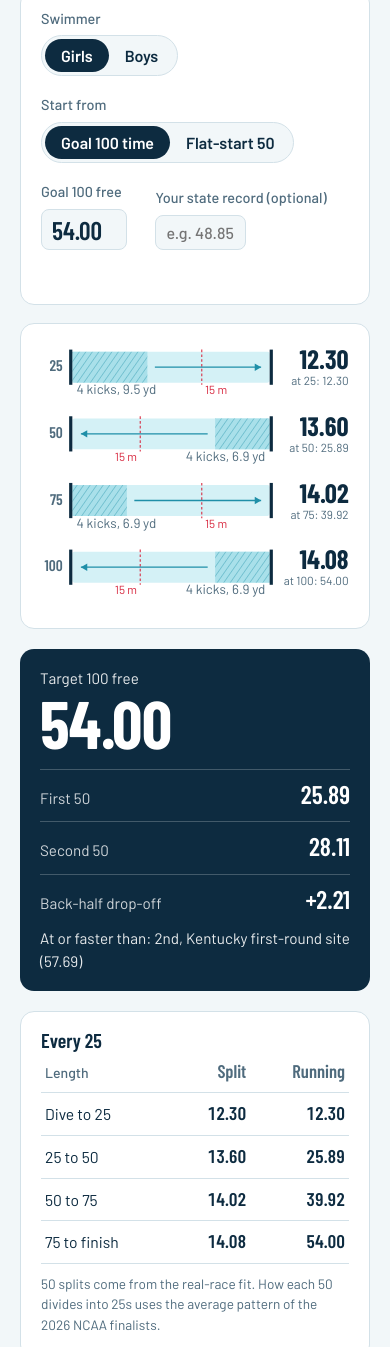
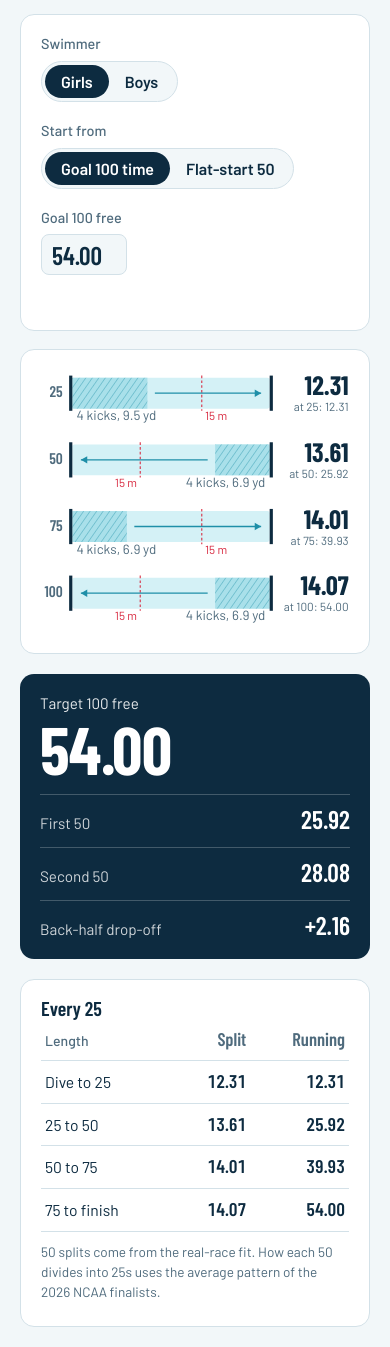
Before and after one commit to amc1285/100-free-simulator, a plain HTML site: page index.html in a window 390 px wide. Shown: the part 241-1588 px from the top of the page. Drawn offline with nearby package versions, Linux system fonts and the light colour scheme.

Commit message:
Use Nebraska state meet data; remove state record box and tier line

```diff
--- a/index.html
+++ b/index.html
@@ -92,8 +92,6 @@ section.block{margin-top:40px}
 .ladder li.me{background:var(--rope-soft)}
 .ladder li.me .lt,.ladder li.me .ll{color:var(--rope);font-weight:600}
 .ladder li.me .bar i{background:var(--rope)}
-.ladder li.sr .ll{color:var(--good);font-weight:600}
-.ladder li.sr .bar i{background:var(--good)}
 
 .check{display:flex;flex-wrap:wrap;gap:16px 24px;align-items:flex-end}
 .verdict{margin-top:14px;padding:14px 16px;border-left:5px solid var(--deep);background:var(--bg);border-radius:6px;max-width:72ch}
@@ -117,7 +115,7 @@ footer li{margin:.3em 0}
 <div class="wrap">
   <header>
     <h1>100 Free Race Builder</h1>
-    <p class="lede">Ideal splits, reaction time and underwater targets for a high school 100 yard freestyle, built from real 2026 state-meet, national-record and NCAA races. Type a goal time or a flat-start 50 to see what the race should look like.</p>
+    <p class="lede">Ideal splits, reaction time and underwater targets for a high school 100 yard freestyle, built from real 2026 Nebraska state-meet, national-record and NCAA races. Type a goal time or a flat-start 50 to see what the race should look like.</p>
   </header>
 
   <div class="controls" role="group" aria-label="Race settings">
@@ -139,10 +137,6 @@ footer li{margin:.3em 0}
       <label for="t-in" id="t-lbl">Goal 100 free</label>
       <input id="t-in" type="text" inputmode="decimal" value="54.00" autocomplete="off" aria-describedby="t-err">
     </div>
-    <div class="field">
-      <label for="sr-in">Your state record (optional)</label>
-      <input id="sr-in" class="small" type="text" inputmode="decimal" placeholder="e.g. 48.85" autocomplete="off">
-    </div>
     <div class="field" style="flex-basis:100%">
       <div class="err" id="t-err" role="status"></div>
     </div>
@@ -162,7 +156,6 @@ footer li{margin:.3em 0}
       <div class="row"><span>First 50</span><span id="s-f50">—</span></div>
       <div class="row"><span>Second 50</span><span id="s-s50">—</span></div>
       <div class="row"><span>Back-half drop-off</span><span id="s-diff">—</span></div>
-      <div class="tier" id="s-tier"></div>
     </div>
   </div>
 
@@ -218,15 +211,15 @@ footer li{margin:.3em 0}
 
   <footer>
     <h3>How the model works</h3>
-    <p>Pacing: across 50 girls’ and women’s swims and 49 boys’ and men’s swims from 45.17 to 1:03.12 and 39.91 to 52.76, the second 50 averaged about 8 to 9 percent slower than the first 50, and the middle half of all swims fell between 7.5 and 10 percent. That share barely changes with level for girls. Faster boys go out a little harder, so the boys’ ideal leans slightly more front-loaded at the top end.</p>
-    <p>50-to-100 projection: paired 50 and 100 swims from the same meets put the 100 at roughly 2.15 to 2.20 times the 50 for the fastest swimmers and about 2.22 to 2.26 times for slower high school swimmers.</p>
+    <p>Pacing: the model uses all 32 girls and 32 boys from the 2026 Nebraska state 100 free, plus NCAA finalists and national high school record swims (38 girls’ and women’s swims from 45.17 to 58.38, 37 boys’ and men’s swims from 39.91 to 54.61). For girls, the second 50 averaged about 8.4 percent slower than the first, with the middle half of swims between 7.2 and 9.4 percent. Boys go out harder: their second 50 averaged about 10 percent slower, with the middle half between 8.5 and 11.6 percent. In both groups that share barely changes from a 32nd-place state swimmer to an NCAA champion.</p>
+    <p>50-to-100 projection: swimmers who swam both the 50 and 100 at the 2026 Nebraska state meet went about 2.17 to 2.25 times their 50 time in the 100 (typical: about 2.19 for girls and 2.21 for boys). The fastest elite swimmers come in a little lower.</p>
     <p>Underwaters: elite references include a 2018 analysis of Dressel’s 50 yard record (about 12.9 meters and six kicks off the start, about 11.2 meters and six or seven kicks off the turn) and a 2025 study of elite long-course 100 free turns (men breaking out near 7.1 meters, women near 5.8 meters). High school values are scaled estimates, not measurements.</p>
     <h3 style="margin-top:16px">Sources</h3>
     <ul>
       <li><a href="https://swimmeetresults.tech/NCAA-Division-I-Women-2026/260318F017.htm">2026 NCAA Division I Women, 100 free results with reaction times and 25 splits</a></li>
       <li><a href="https://swimmeetresults.tech/NCAA-Division-I-Men-2026/260325F017.htm">2026 NCAA Division I Men, 100 free results with reaction times and 25 splits</a></li>
-      <li><a href="https://khsaa.org/swimming/2026/state/260220F013.htm">2026 Kentucky state meet, girls 100 free</a> and <a href="https://khsaa.org/swimming/2026/state/260220F014.htm">boys 100 free</a></li>
-      <li><a href="https://khsaa.org/swimming/2026/261stRoundSite1GirlsResults.pdf">2026 Kentucky first-round site results, girls</a> and <a href="https://khsaa.org/swimming/2026/261stRoundSite1BoysResults.pdf">boys</a></li>
+      <li><a href="https://sidearmstats.com/nebraska/swimdive/260226F013.htm">2026 NSAA State Championships, girls 100 free</a> and <a href="https://sidearmstats.com/nebraska/swimdive/260226F014.htm">boys 100 free</a></li>
+      <li><a href="https://sidearmstats.com/nebraska/swimdive/260226F007.htm">2026 NSAA State Championships, girls 50 free</a> and <a href="https://sidearmstats.com/nebraska/swimdive/260226F008.htm">boys 50 free</a></li>
       <li><a href="https://www.swimmingworldmagazine.com/news/rylee-erisman-breaks-gretchen-walshs-national-high-school-record-in-100-freestyle/">Rylee Erisman’s 46.73 national high school record (Swimming World)</a></li>
       <li><a href="https://swimswam.com/maximus-williamson-sets-another-national-high-school-record-with-41-54-100-free/">Maximus Williamson’s 41.54 national high school record (SwimSwam)</a></li>
       <li><a href="https://swimswam.com/gretchen-walsh-takes-down-weitzeils-national-hs-record-with-46-9-100-free/">Gretchen Walsh’s 46.98 high school swim (SwimSwam)</a></li>
@@ -245,7 +238,8 @@ footer li{margin:.3em 0}
   var MODEL = {
     girls: {
       slow: 68, fast: 44.71,
-      ratio: function(t){ return clamp(1.0951 - 0.00018*t, 1.07, 1.10); },
+      ratio: function(t){ return clamp(1.0878 - 0.00008*t, 1.07, 1.10); },
+      band: [1.072, 1.094],
       share25: 0.4749, share3: 0.4990,
       f50: { a: 2.0573, b: 0.00273 },
       rt: [0.77, 0.658], suw: [5, 12.5], tuw: [3, 9.5], sk: [2, 6], tk: [2, 5],
@@ -254,11 +248,12 @@ footer li{margin:.3em 0}
         {t:45.17, l:"2026 NCAA champion, Torri Huske"},
         {t:46.73, l:"National HS record, Rylee Erisman (2025)"},
         {t:47.02, l:"8th place, 2026 NCAA final"},
+        {t:49.48, l:"Nebraska state meet record, Olivia Calegan (2017)"},
         {t:50.17, l:"NISCA All-America standard"},
-        {t:50.66, l:"2026 Kentucky state champion"},
-        {t:53.46, l:"8th place, 2026 Kentucky state final"},
-        {t:57.69, l:"2nd, Kentucky first-round site"},
-        {t:62.02, l:"14th, Kentucky first-round site"}
+        {t:50.17, l:"2026 Nebraska state champion, Millie Knudson"},
+        {t:53.72, l:"8th place, 2026 Nebraska state final"},
+        {t:55.23, l:"Slowest prelim swim to make the 2026 Nebraska finals"},
+        {t:58.38, l:"32nd, 2026 Nebraska state prelims"}
       ],
       races: [
         ["Torri Huske, 2026 NCAA final", "45.17", ".58", "10.16", "21.41", "33.16"],
@@ -267,31 +262,36 @@ footer li{margin:.3em 0}
         ["Rylee Erisman, national HS record", "46.73", "", "", "22.75", ""],
         ["Gretchen Walsh, HS (2020)", "46.98", "", "", "22.66", ""],
         ["Julia Dennis, 2026 NCAA final", "47.02", ".63", "10.42", "22.25", "34.71"],
-        ["Lauren Wedeking, Kentucky state champ", "50.66", "", "", "24.71", ""],
-        ["Kennedy Brooks, Kentucky state final", "51.48", "", "", "24.77", ""],
-        ["Madeline Peyton, Kentucky state final", "53.46", "", "", "25.44", ""],
-        ["Ryleigh Bevil, Kentucky first round", "54.34", "", "", "25.56", ""],
-        ["Chloe Parsons, Kentucky first round", "57.69", "", "", "27.75", ""],
-        ["Grace Bullock, Kentucky first round", "59.42", "", "", "28.43", ""],
-        ["Bella Waters, Kentucky first round", "1:02.02", "", "", "29.69", ""]
+        ["Millie Knudson, 2026 Nebraska state champ", "50.17", "", "", "24.09", ""],
+        ["Jenna Polking, 2026 Nebraska state final", "50.81", "", "", "24.35", ""],
+        ["Kayla Wischhof, 2026 Nebraska state final", "52.30", "", "", "25.43", ""],
+        ["Elle Leece, 2026 Nebraska state final (8th)", "53.72", "", "", "25.74", ""],
+        ["Kate Ost, 2026 Nebraska consolation final", "53.78", "", "", "25.77", ""],
+        ["Elizabeth Wagner, 2026 Nebraska prelims", "55.24", "", "", "26.23", ""],
+        ["Jessica Fan, 2026 Nebraska prelims", "55.71", "", "", "26.72", ""],
+        ["Edisyn Venditte, 2026 Nebraska consolation final", "56.91", "", "", "27.00", ""],
+        ["Silvia Hansen, 2026 Nebraska prelims", "57.01", "", "", "27.63", ""],
+        ["Brandlyn Gentile, 2026 Nebraska prelims", "58.38", "", "", "27.84", ""]
       ]
     },
     boys: {
       slow: 60, fast: 39.83,
-      ratio: function(t){ return clamp(1.1702 - 0.00175*t, 1.07, 1.11); },
+      ratio: function(t){ return clamp(1.0884 + 0.00028*t, 1.08, 1.12); },
+      band: [1.085, 1.116],
       share25: 0.4711, share3: 0.4977,
-      f50: { a: 1.8964, b: 0.00628 },
+      f50: { a: 1.9064, b: 0.00628 },
       rt: [0.76, 0.633], suw: [6, 14], tuw: [4, 11], sk: [3, 7], tk: [2, 6],
       ladder: [
         {t:39.83, l:"NCAA record, Jordan Crooks (2025)"},
         {t:39.91, l:"2026 NCAA champion, Josh Liendo"},
         {t:41.22, l:"8th place, 2026 NCAA final"},
         {t:41.54, l:"National HS record, Maximus Williamson (2025)"},
-        {t:43.67, l:"2026 Kentucky state champion"},
+        {t:43.17, l:"Nebraska state meet record, Nate Germonprez (2023)"},
         {t:44.60, l:"NISCA All-America standard"},
-        {t:47.23, l:"8th place, 2026 Kentucky state final"},
-        {t:49.37, l:"8th, Kentucky first-round site"},
-        {t:52.46, l:"15th, Kentucky first-round site"}
+        {t:45.25, l:"2026 Nebraska state champion, Elliot Vech"},
+        {t:49.31, l:"Slowest prelim swim to make the 2026 Nebraska finals"},
+        {t:49.35, l:"8th place, 2026 Nebraska state final"},
+        {t:54.61, l:"32nd, 2026 Nebraska state prelims"}
       ],
       races: [
         ["Josh Liendo, 2026 NCAA final", "39.91", ".61", "8.93", "18.84", "29.33"],
@@ -299,17 +299,19 @@ footer li{margin:.3em 0}
         ["Gui Caribe, 2026 NCAA final", "40.41", ".57", "9.08", "19.25", "29.79"],
         ["Brendan Whitfield, 2026 NCAA final", "41.22", ".69", "9.17", "19.51", "30.38"],
         ["Maximus Williamson, national HS record", "41.54", "", "", "19.67", ""],
-        ["Lincoln Hofmann, Kentucky state champ", "43.67", "", "", "20.80", ""],
-        ["Peyton Harrison, Kentucky state final", "45.73", "", "", "22.23", ""],
-        ["Kellie Tobergte, Kentucky first round", "46.49", "", "", "22.54", ""],
-        ["Matias Verduzco, Kentucky first round", "48.32", "", "", "23.28", ""],
-        ["Trent Holland, Kentucky first round", "49.37", "", "", "23.60", ""],
-        ["Boone Thompson, Kentucky first round", "51.65", "", "", "24.96", ""],
-        ["John Brown, Kentucky first round", "52.46", "", "", "25.03", ""]
+        ["Elliot Vech, 2026 Nebraska state champ", "45.25", "", "", "21.73", ""],
+        ["Carter Hiley, 2026 Nebraska state final", "45.94", "", "", "22.03", ""],
+        ["Spencer Thom, 2026 Nebraska state final", "46.70", "", "", "22.07", ""],
+        ["Aiden Olsen, 2026 Nebraska consolation final", "47.84", "", "", "22.94", ""],
+        ["Patrick Johansen, 2026 Nebraska state final (8th)", "49.35", "", "", "23.24", ""],
+        ["Sergio Hosey-Alvarez, 2026 Nebraska prelims", "49.56", "", "", "23.57", ""],
+        ["Benjamin Nicola, 2026 Nebraska consolation final", "50.09", "", "", "23.92", ""],
+        ["Thomas Henry, 2026 Nebraska prelims", "50.58", "", "", "24.15", ""],
+        ["Lorenz Taylor, 2026 Nebraska prelims", "51.62", "", "", "24.33", ""],
+        ["Harrison Maser, 2026 Nebraska prelims", "54.61", "", "", "25.72", ""]
       ]
     }
   };
-  var BAND = [1.075, 1.101]; // middle half of real swims (second 50 ÷ first 50)
 
   var state = { g: "girls", m: "100" }, lastR = null, rz = null;
   var $ = function(id){ return document.getElementById(id); };
@@ -343,14 +345,6 @@ footer li{margin:.3em 0}
       suw: lerp(M.suw[0], M.suw[1], p), tuw: lerp(M.tuw[0], M.tuw[1], p),
       sk: Math.round(lerp(M.sk[0], M.sk[1], p)), tk: Math.round(lerp(M.tk[0], M.tk[1], p))
     };
-  }
-
-  function tierText(t){
-    var L = MODEL[state.g].ladder, best = null;
-    for (var i = 0; i < L.length; i++){ if (t <= L[i].t + 0.005){ best = L[i]; break; } }
-    if (!best) return "Slower than every marker in the data set. Splits still follow the real-race pattern.";
-    if (best === L[0]) return "At or under the NCAA record.";
-    return "At or faster than: " + best.l + " (" + fmt(best.t) + ")";
   }
 
   // ---- Lane drawing ----
@@ -412,10 +406,9 @@ footer li{margin:.3em 0}
   }
 
   // ---- Ladder ----
-  function drawLadder(t, sr){
+  function drawLadder(t){
     var ol = $("ladder"); ol.innerHTML = "";
     var M = MODEL[state.g], L = M.ladder.map(function(m){ return {t:m.t, l:m.l}; });
-    if (isFinite(sr)) L.push({t:sr, l:"Your state record", cls:"sr"});
     L.push({t:t, l:"Your target", cls:"me"});
     L.sort(function(a,b){ return a.t - b.t || (a.cls === "me" ? 1 : -1); });
     L.forEach(function(m){
@@ -469,7 +462,6 @@ footer li{margin:.3em 0}
     $("s-f50").textContent = fmt(R.f50);
     $("s-s50").textContent = fmt(R.s50);
     $("s-diff").textContent = "+" + (R.s50 - R.f50).toFixed(2);
-    $("s-tier").textContent = tierText(t);
 
     lastR = R; drawLane(R);
 
@@ -493,7 +485,7 @@ footer li{margin:.3em 0}
     tpr.appendChild(row(["Back-half 50 hold", fmt(R.s50)], 1));
     tpr.appendChild(row(["Final 25 hold", fmt(R.s[3])], 1));
 
-    drawLadder(t, parseTime($("sr-in").value));
+    drawLadder(t);
     check();
   }
 
@@ -502,7 +494,7 @@ footer li{margin:.3em 0}
     box.className = "verdict";
     if (!isFinite(a) || !isFinite(b)){ box.textContent = "Enter both numbers to see the pacing check."; return; }
     if (b <= a * 1.6 || b >= a * 2.6){ box.textContent = "Those two numbers don’t look like a 50 split and a 100 final from the same swim. Check the entries."; return; }
-    var M = MODEL[state.g], s = b - a, r = s / a, ideal = b / (1 + M.ratio(b));
+    var M = MODEL[state.g], BAND = M.band, s = b - a, r = s / a, ideal = b / (1 + M.ratio(b));
     var gap = (s - a).toFixed(2), idealGap = ((b - ideal) - ideal).toFixed(2);
     var base = "Out in " + fmt(a) + ", home in " + fmt(s) + " (back half +" + gap + "). For a " + fmt(b) + ", real swims split about " + fmt(ideal) + " / " + fmt(b - ideal) + " (+" + idealGap + "). ";
     if (r > BAND[1]){
@@ -523,7 +515,6 @@ footer li{margin:.3em 0}
       document.querySelectorAll("[data-g]").forEach(function(x){ x.setAttribute("aria-pressed", String(x === b)); });
       if (state.m === "100") $("t-in").value = state.g === "girls" ? "54.00" : "48.00";
       else $("t-in").value = state.g === "girls" ? "24.80" : "21.90";
-      $("sr-in").value = "";
       render();
     });
   });
@@ -537,7 +528,7 @@ footer li{margin:.3em 0}
       render();
     });
   });
-  ["t-in","sr-in"].forEach(function(id){ $(id).addEventListener("input", render); });
+  ["t-in"].forEach(function(id){ $(id).addEventListener("input", render); });
   ["c-50","c-100"].forEach(function(id){ $(id).addEventListener("input", check); });
 
   window.addEventListener("resize", function(){ clearTimeout(rz); rz = setTimeout(function(){ if (lastR) drawLane(lastR); }, 120); });
```
